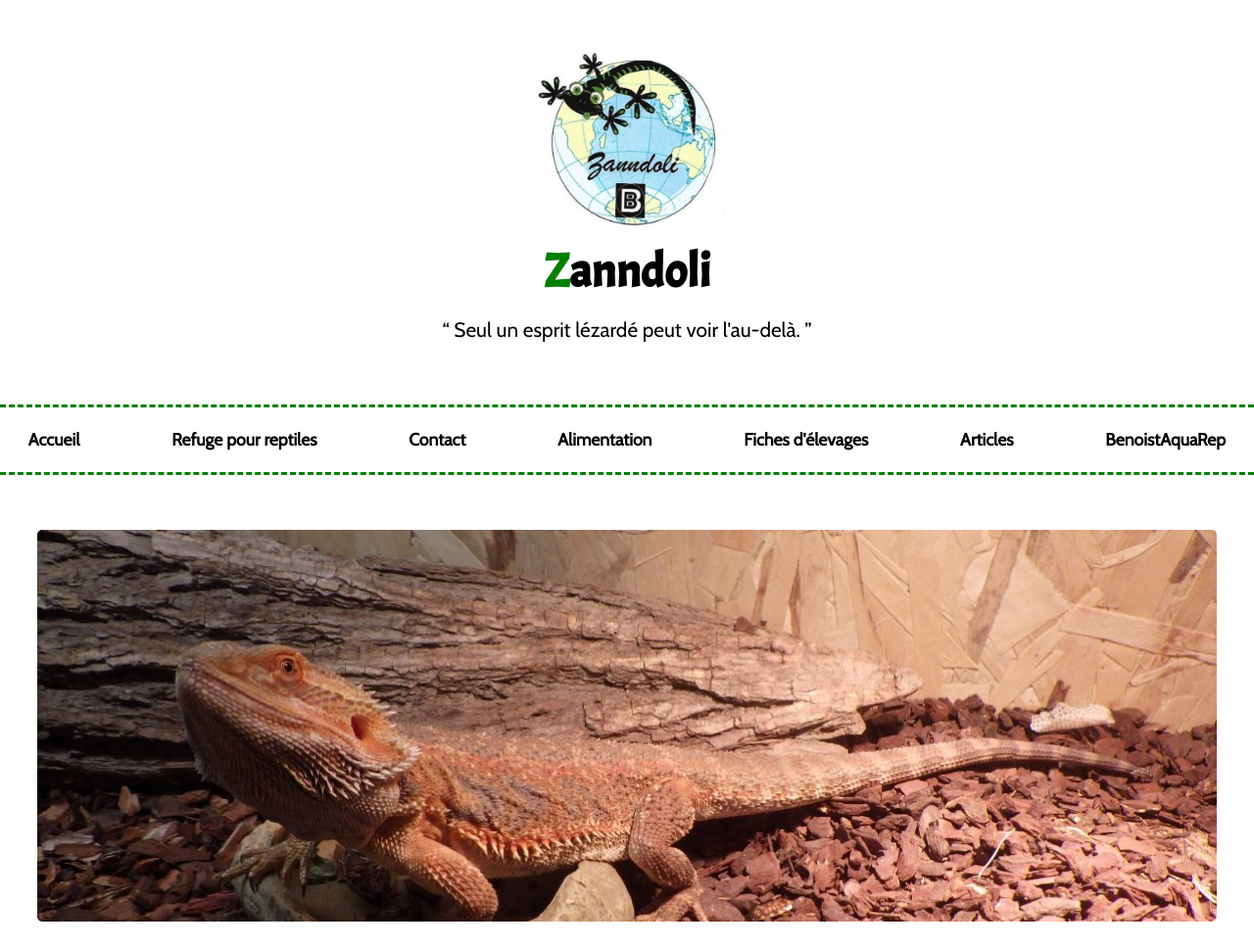
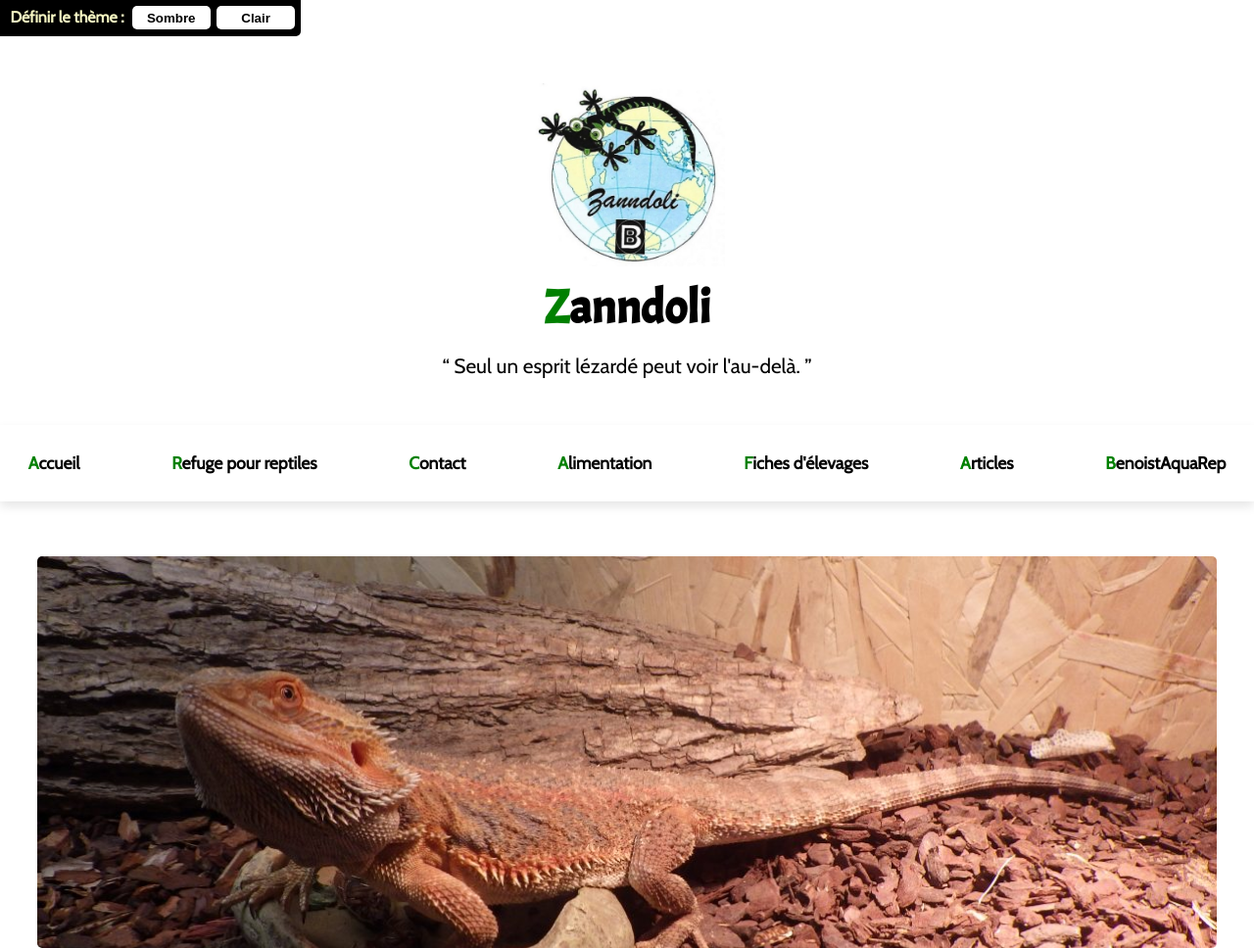
Before and after one commit to From-Roazhon/zanndoli_project, a website: page index.html in a window 1280 px wide. Shown: the top 968 px of the page at 98% size. Drawn offline with nearby package versions, Linux system fonts and the light colour scheme; some packages are replaced by stand-ins of ours; a script that the page names is missing.

Commit message:
twelfth commit

```diff
--- a/assets/sass/pages/_home.scss
+++ b/assets/sass/pages/_home.scss
@@ -1,4 +1,37 @@
 .header {
+    &__display-mode {
+        position: sticky;
+        top: 0;
+        display: flex;
+        width: fit-content;
+        background-color: #000;
+        color: #FAFAC4;
+        border-bottom-right-radius: 5px;
+        padding: 0.4rem;
+        & > p {
+            display: inline-block;
+            margin: 0;
+            margin-right: 0.25rem;
+            padding: 0 0.25rem;
+            line-height: 1.5rem;
+            font-weight: bold;
+        }
+        & > button {
+            width: 80px;
+            font-weight: bold;
+            cursor: pointer;
+            background-color: #fff;
+            border: none;
+            border-radius: 5px;
+            padding-top: 0.1rem;
+            &:last-child {
+                margin-left: 0.4rem;
+            }
+            &:hover {
+                background-color: rgba(#96dcfa, 0.95);
+            }
+        }
+    }
     &__logo-container {
         text-align: center;
         margin-top: 3rem;
@@ -14,12 +47,19 @@
             font-size: 1.3rem;
         }
     }
-    & > nav {
-        margin-top: 4rem;
+}
+
+.nav-menu {
+    margin-top: 3rem;
     margin-bottom: 2rem;
-        border-top: 3px dashed green;
-        border-bottom: 3px dashed green;
-        & > ul {
+    // border-top: 2px solid rgba(green, 0.2);
+    box-shadow: 0 5px 10px rgba(#000, 0.1);
+    position: sticky;
+    top: 0;
+    background-color: #fff;
+    z-index: 1000;
+    padding: 0.4rem 0;
+    &__menu {
         display: flex;
         justify-content: space-between;
         margin-left: 1rem;
@@ -44,7 +84,8 @@
         }
     }
 }
-    &__random-background {
+
+#random-background {
     background-image: url('../img/home/dragon.jpg');
     background-size: cover;
     width: 94%;
@@ -53,7 +94,6 @@
     margin: 0 auto;
     margin-top: 3.5rem;
     border-radius: 5px;
-    }
 }
 
 .main {
--- a/index.html
+++ b/index.html
@@ -15,24 +15,29 @@
 </head>
 <body>
     <header class="header">
+        <div class="header__display-mode">
+            <p>Définir le thème : </p>
+            <button id="dark-mode">Sombre</button>
+            <button id="light-mode">Clair</button>
+        </div>
         <div class="header__logo-container">
             <img src="./assets/img/home/logo.jpg" alt="logo association Zanndoli" class="header__logo-container__logo">
             <h1 class="header__logo-container__title"><span class="green">Z</span>anndoli</h1>
             <q class="header__logo-container__citation"> Seul un esprit lézardé peut voir l'au-delà. </q>
         </div>
-        <nav>
-            <ul>
-                <li><a href="#">Accueil</a></li>
-                <li><a href="#">Refuge pour reptiles</a></li>
-                <li><a href="#">Contact</a></li>
-                <li><a href="#">Alimentation</a></li>
-                <li><a href="#">Fiches d'élevages</a></li>
-                <li><a href="#">Articles</a></li>
-                <li><a href="#">BenoistAquaRep</a></li>
-            </ul>
-        </nav>
-        <div class="header__random-background" id="random-background"></div>
     </header>
+    <nav class="nav-menu">
+        <ul class="nav-menu__menu">
+            <li><a href="#"><span class="green">A</span>ccueil</a></li>
+            <li><a href="#"><span class="green">R</span>efuge pour reptiles</a></li>
+            <li><a href="#"><span class="green">C</span>ontact</a></li>
+            <li><a href="#"><span class="green">A</span>limentation</a></li>
+            <li><a href="#"><span class="green">F</span>iches d'élevages</a></li>
+            <li><a href="#"><span class="green">A</span>rticles</a></li>
+            <li><a href="#"><span class="green">B</span>enoistAquaRep</a></li>
+        </ul>
+    </nav>
+    <div id="random-background"></div>
 
     <main class="main">
         <article class="main__presentation-article">
```
Also changed, not shown: assets/css/style.css, 1 other file. Lines whose indentation alone changed are shown as unchanged.
